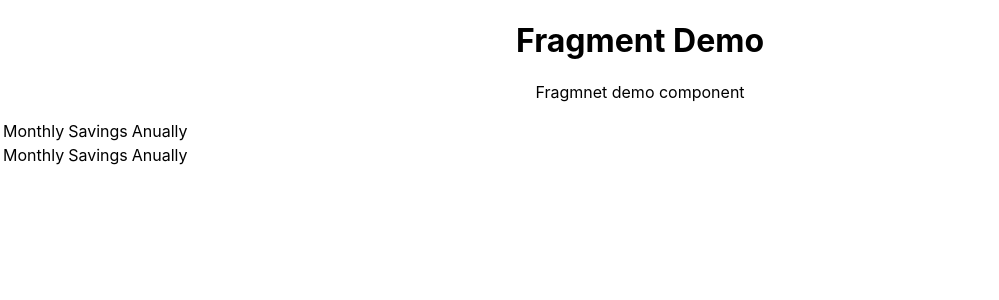
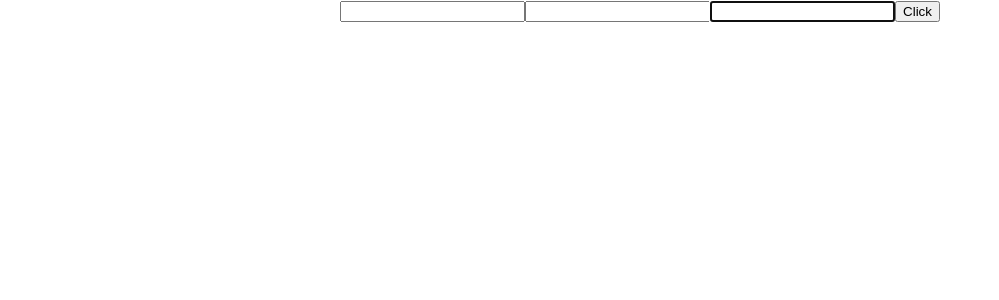
Before and after one commit to RaduRS/reactivation, a React (Create React App) app: page / in a window 1280 px wide. Shown: the top 300 px of the page, without its empty margins (0-999 px from the left). Built offline with nearby package versions, Linux system fonts and the light colour scheme.

Commit message:
yesterday changes

```diff
--- a/src/App.js
+++ b/src/App.js
@@ -19,6 +19,9 @@
 import Lifecycle from './components/Lifecycle'
 import FragmentDemo from './components/FragmentDemo';
 import Table from './components/Table';
+import PureComponent from './components/PureComp';
+import ParentComp from './components/ParentComp';
+import RefDemo from './components/RefDemo';
 
 // const youtName = prompt("your name");
 
@@ -32,8 +35,11 @@
         <Inline/> */}
         {/* <Form/> */}
         {/* <Lifecycle/> */}
-        <FragmentDemo/>
-        <Table/>
+        {/* <FragmentDemo/>
+        <Table/> */}
+        {/* <PureComponent/> */}
+        {/* <ParentComp/> */}
+        <RefDemo/>
         {/* <NameList/> */}
         {/* <UserGreeting/> */}
         {/* <EventBind/> */}
--- /dev/null
+++ b/src/components/MemoComp.js
@@ -0,0 +1,12 @@
+import React from 'react'
+
+function MemoComp({name}) {
+    console.log('rendering memo')
+    return (
+        <div>
+            {name}
+        </div>
+    )
+}
+
+export default React.memo(MemoComp)
--- /dev/null
+++ b/src/components/ParentComp.js
@@ -0,0 +1,37 @@
+import React, { Component } from 'react'
+import RegularComp from './RegularComp'
+import PureComp from './PureComp'
+import MemoComp from './MemoComp'
+
+class ParentComp extends Component {
+
+    constructor(props) {
+        super(props)
+
+        this.state = {
+            name: 0
+        }
+    }
+
+    componentDidMount(){
+        setInterval(() => {
+            this.setState({
+                name: this.state.name + 1
+            })
+        }, 2000)
+    }
+
+    render() {
+        console.log('parent')
+        return (
+            <div>
+                Parent Component
+                <MemoComp name={this.state.name}/>
+                {/* <RegularComp name={this.state.name}/>
+                <PureComp name={this.state.name}/> */}
+            </div>
+        )
+    }
+}
+
+export default ParentComp
--- /dev/null
+++ b/src/components/PureComp.js
@@ -0,0 +1,14 @@
+import React, { PureComponent } from 'react'
+
+class PureComp extends PureComponent {
+    render() {
+        console.log('pure')
+        return (
+            <div>
+                PureComponent {this.props.name}
+            </div>
+        )
+    }
+}
+
+export default PureComp
--- /dev/null
+++ b/src/components/RefDemo.js
@@ -0,0 +1,37 @@
+import React, { Component } from 'react'
+
+class RefDemo extends Component {
+    constructor(props) {
+        super(props)
+
+        this.inputRef = React.createRef()
+        this.cbRef = null
+
+        this.setCbRef = (element) => {
+            this.cbRef = element
+        }
+    }
+
+    componentDidMount(){
+        if(this.cbRef){
+            this.cbRef.focus()
+        }
+    }
+
+    clickHandler = () => {
+        alert(this.inputRef.current.value)
+    }
+
+    render() {
+        return (
+            <div>
+                <input type='text' />
+                <input type='text' ref={this.inputRef} />
+                <input type='text' ref={this.setCbRef} />
+                <button onClick={this.clickHandler}>Click</button>
+            </div>
+        )
+    }
+}
+
+export default RefDemo
--- /dev/null
+++ b/src/components/RegularComp.js
@@ -0,0 +1,14 @@
+import React, { Component } from 'react'
+
+class RegularComp extends Component {
+    render() {
+        console.log('reg')
+        return (
+            <div>
+               Regular Comp {this.props.name}
+            </div>
+        )
+    }
+}
+
+export default RegularComp
```
